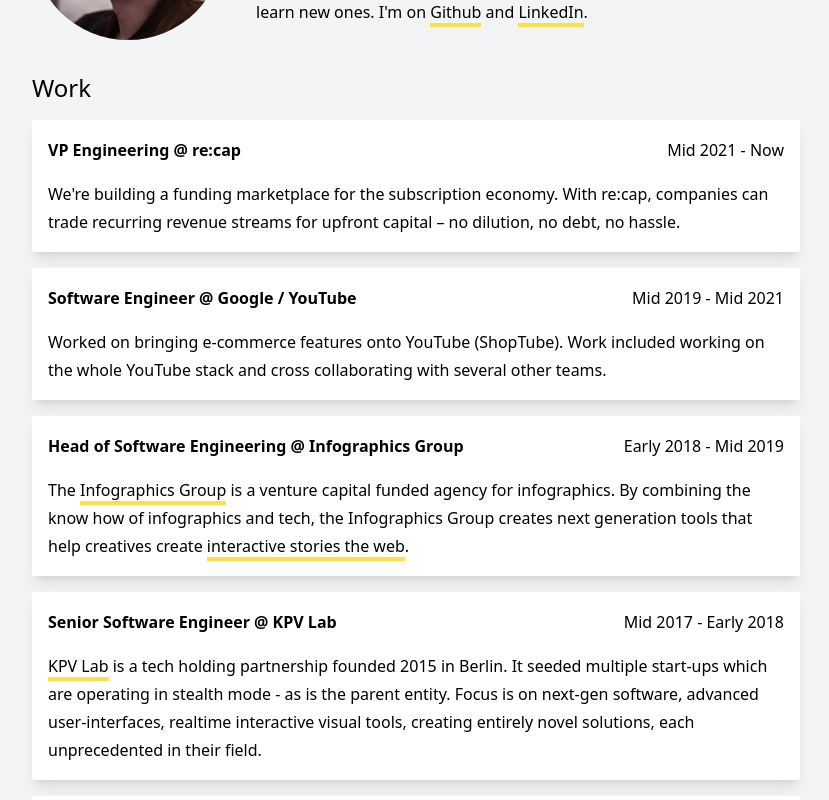
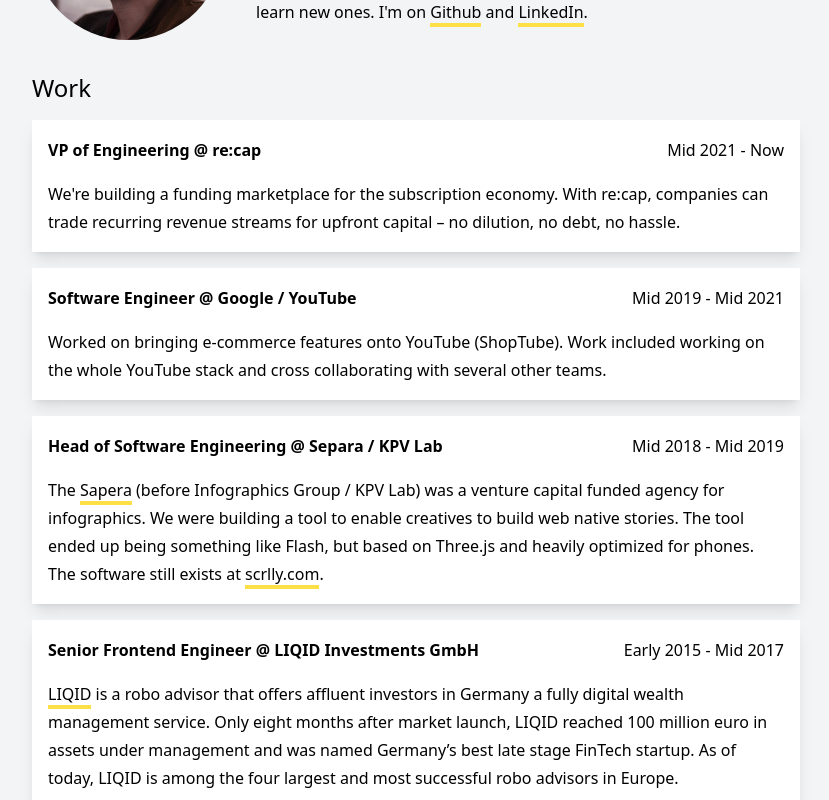
Before and after one commit to TN1ck/tn1ck.com, a Next.js app: page / in a window 1280 px wide. Shown: the part 260-1060 px from the top of the page, without its empty margins (224-1053 px from the left). Built offline with nearby package versions, Linux system fonts and the light colour scheme.

Commit message:
chore: better wording

```diff
--- a/pages/blog/index.tsx
+++ b/pages/blog/index.tsx
@@ -1,6 +1,7 @@
 import type { NextPage } from "next"
 import Link from "next/link"
 import Container from "../../components/container"
+import { TITLE as updatePlansTitle } from "./update-plans"
 
 const Home: NextPage = () => {
   return (
@@ -9,7 +10,7 @@ const Home: NextPage = () => {
       <ul className="list-disc list-outside">
         <li>
           <Link className="link" href="/blog/update-plans">
-            {"Use update plans to handle large database updates"}
+            {updatePlansTitle}
           </Link>
         </li>
       </ul>
--- a/pages/blog/update-plans.tsx
+++ b/pages/blog/update-plans.tsx
@@ -267,10 +267,11 @@ pepper,100
   )
 }
 
-const Home: NextPage = () => {
+export const TITLE = "Safeguarding changes using update plans"
+const UpdatePlans: NextPage = () => {
   return (
     <Container activeId="blog">
-      <h1 className="text-3xl mb-4">Safeguarding changes using update plans</h1>
+      <h1 className="text-3xl mb-4">{TITLE}</h1>
       <div className="flex gap-1">
         <address>
           By{" "}
@@ -686,4 +687,4 @@ func UpdateProducts(
   )
 }
 
-export default Home
+export default UpdatePlans
--- a/pages/index.tsx
+++ b/pages/index.tsx
@@ -44,7 +44,7 @@ const Home: NextPage = () => {
         <div className="bg-white shadow-lg p-4 leading-7">
           <div className="mb-4 flex flex-row-reverse justify-between">
             <time>Mid 2021 - Now</time>
-            <strong>VP Engineering @ re:cap</strong>
+            <strong>VP of Engineering @ re:cap</strong>
           </div>
           {
             "We're building a funding marketplace for the subscription economy. With re:cap, companies can trade recurring revenue streams for upfront capital – no dilution, no debt, no hassle."
@@ -61,34 +61,25 @@ const Home: NextPage = () => {
         </div>
         <div className="bg-white shadow-lg p-4 leading-7">
           <div className="mb-4 flex flex-row-reverse justify-between">
-            <time>Early 2018 - Mid 2019</time>
-            <strong>Head of Software Engineering @ Infographics Group</strong>
+            <time>Mid 2018 - Mid 2019</time>
+            <strong>Head of Software Engineering @ Separa / KPV Lab</strong>
           </div>
           The{" "}
-          <a className="link" href="https://infographics.group">
-            Infographics Group
+          <a
+            className="link"
+            href="https://www.linkedin.com/company/sapera-studios"
+          >
+            Sapera
           </a>{" "}
-          is a venture capital funded agency for infographics. By combining the
-          know how of infographics and tech, the Infographics Group creates next
-          generation tools that help creatives create{" "}
-          <a className="link" href="http://info.graphics">
-            interactive stories the web
+          (before Infographics Group / KPV Lab) was a venture capital funded
+          agency for infographics. We were building a tool to enable creatives
+          to build web native stories. The tool ended up being something like
+          Flash, but based on Three.js and heavily optimized for phones. The
+          software still exists at{" "}
+          <a className="link" href="https://business.scrolly.com/">
+            scrlly.com
           </a>
           .
-        </div>
-        <div className="bg-white shadow-lg p-4 leading-7">
-          <div className="mb-4 flex flex-row-reverse justify-between">
-            <time>Mid 2017 - Early 2018</time>
-            <strong>Senior Software Engineer @ KPV Lab</strong>
-          </div>
-          <a className="link" href="http://kpv-lab.com/">
-            KPV Lab
-          </a>{" "}
-          is a tech holding partnership founded 2015 in Berlin. It seeded
-          multiple start-ups which are operating in stealth mode - as is the
-          parent entity. Focus is on next-gen software, advanced
-          user-interfaces, realtime interactive visual tools, creating entirely
-          novel solutions, each unprecedented in their field.
         </div>
         <div className="bg-white shadow-lg p-4 leading-7">
           <div className="mb-4 flex flex-row-reverse justify-between">
```
